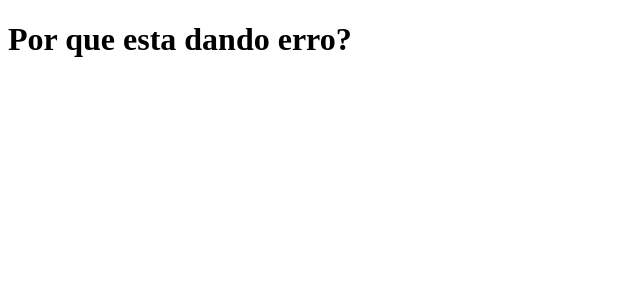
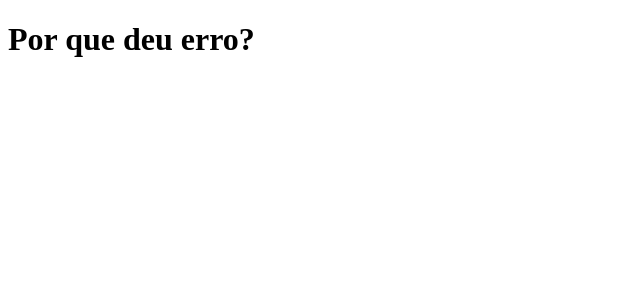
Before and after one commit to WillianVMR/clone-tabnews, a Next.js app: page / in a window 1280 px wide. Shown: the top 300 px of the page, without its empty margins (0-640 px from the left). Built offline with nearby package versions, Linux system fonts and the light colour scheme.

Commit message:
First change

```diff
--- a/pages/index.js
+++ b/pages/index.js
@@ -1,5 +1,5 @@
 function Home() {
-    return <h1>Por que esta dando erro?</h1>
+    return <h1>Por que deu erro?</h1>
 }
 
 export default Home;
```
